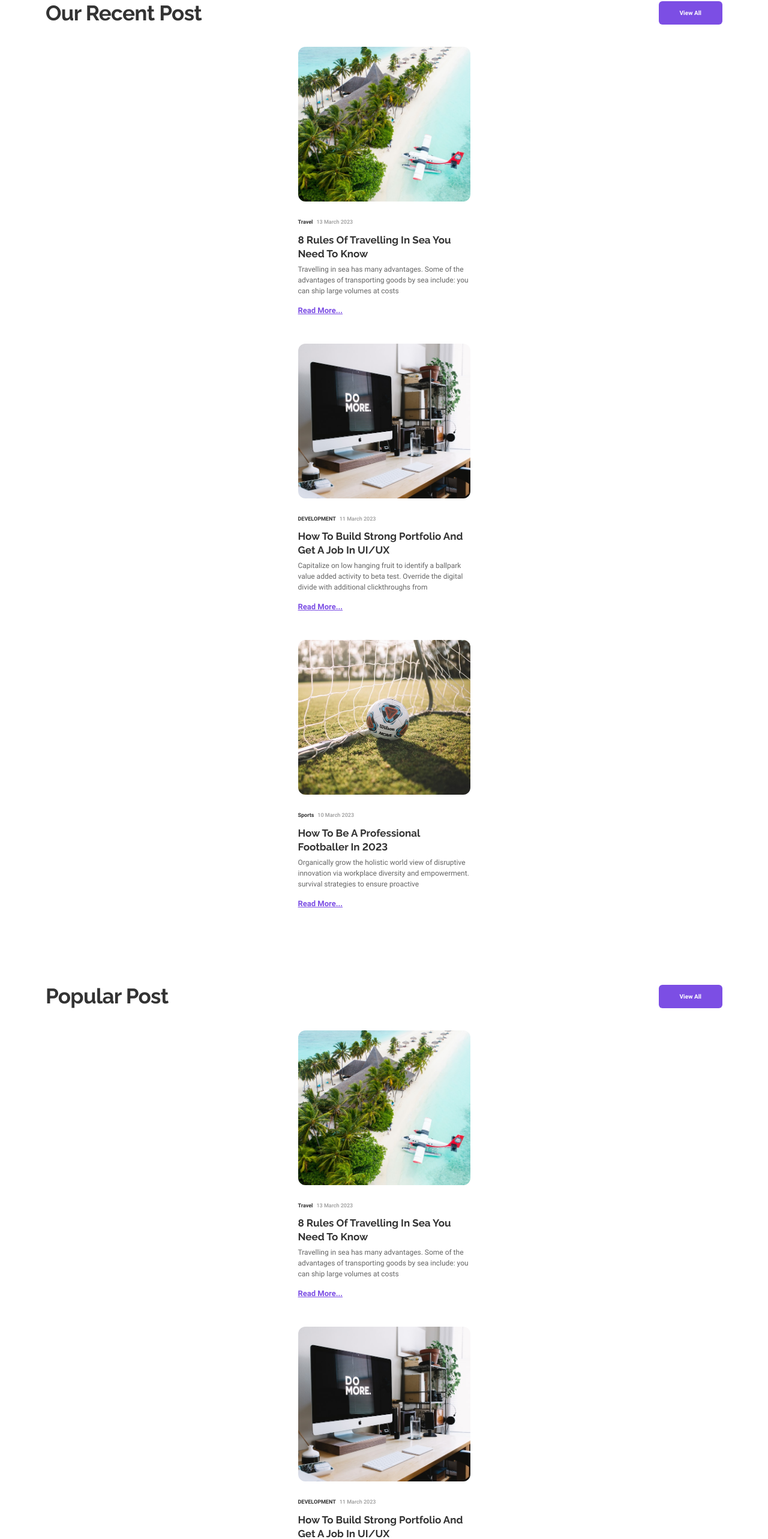
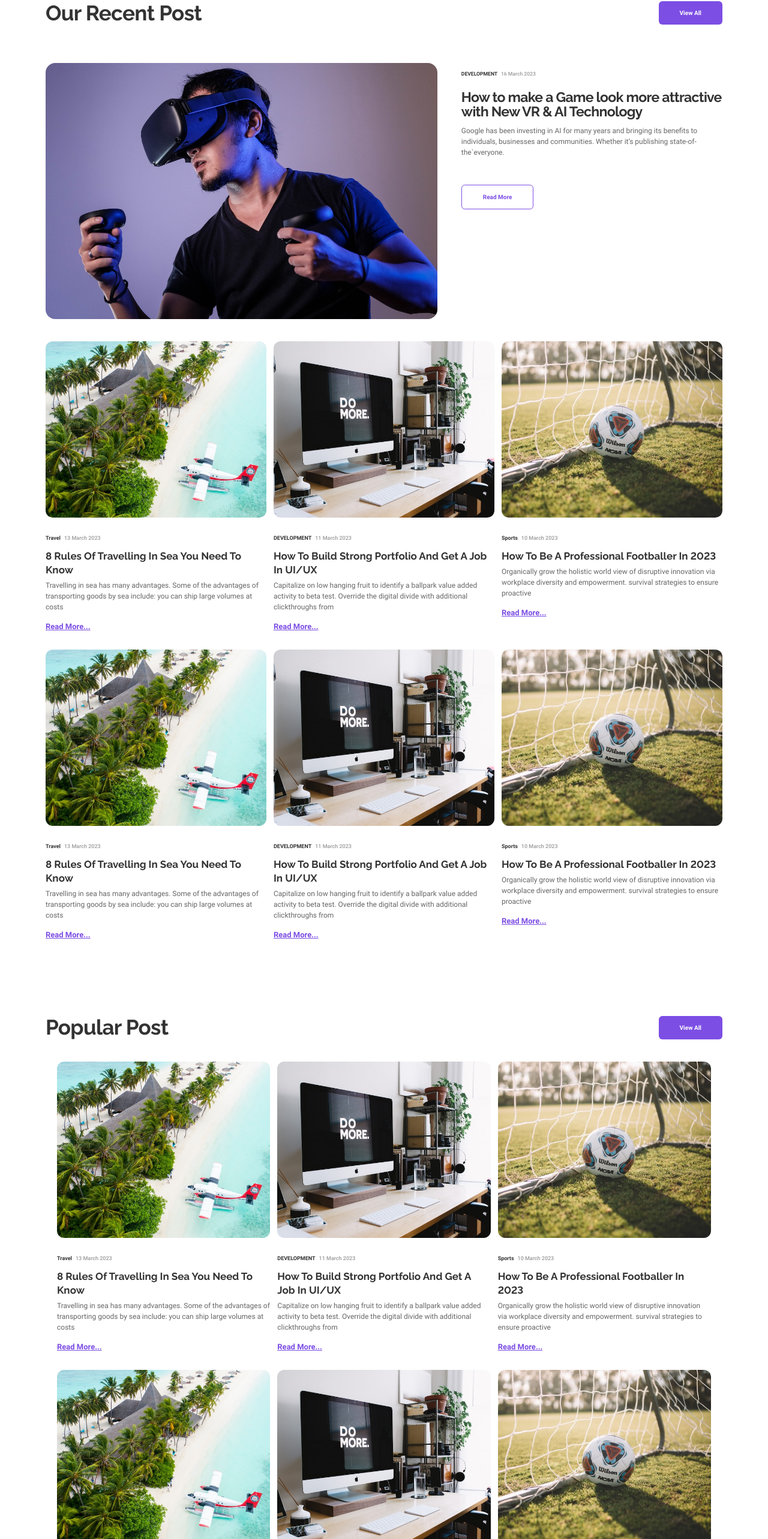
Before and after one commit to blog-vue-nest/frontend, a Vue app: page / in a window 1280 px wide. Shown: the part 1426-3992 px from the top of the page at 60% size. Built offline with nearby package versions, Linux system fonts and the light colour scheme.

Commit message:
add blogs section

```diff
--- a/src/components/MainPagePosts.vue
+++ b/src/components/MainPagePosts.vue
@@ -52,10 +52,35 @@ export default{
           2xl:text-[14px] 2xl:rounded-[8px] 2xl:py-[16px] 2xl:px-[48px]">View all</button>
         </div>
 
-        <div class="mt-[37px] mb-[57px] mx-[19px] flex flex-col items-center gap-[45px]">
-          <article class="w-[287px]">
+        <div class="hidden lg:block mt-[64px] 2xl:mt-[90px]">
+<article class="flex gap-[40px]">
+        <div class="w-[60%] 2xl:w-[55%]">
+          <!-- <img src="../assets/img/main-post.jpg" class="w-[293px] h-[200px] object-cover rounded-[5.5px]" alt="VR"> -->
+           <img src="../assets/img/main-post.jpg" class="w-full h-[427px] 2xl:h-[547px] object-cover rounded-[16px]" alt="VR">
+        </div>
+        <div class="mt-[12px] w-[40%] 2xl:mt-[16px] 2xl:w-[45%]">
+          <div class="flex gap-[5.74px] text-[8.6px] 2xl:text-[12px] leading-[150%]">
+            <span class="uppercase font-roboto-700 text-dark">Development</span>
+            <span class="font-roboto-500 text-light-gray">16 March 2023</span>
+          </div>
+          <h3 class="mt-[20px] font-raleway-700 text-dark text-[23px] leading-[24.3px] tracking-[-0.71px]
+          2xl:mt-[27px] 2xl:text-[32px] 2xl:leading-[45px] 2xl:tracking-[-1px]">How to make a Game look more attractive with New VR & AI Technology</h3>
+          <p class="mt-[10px] font-roboto-400 text-dark-gray text-[12px] leading-[150%] 2xl:mt-[13px] 2xl:text-[16px]">Google has been investing in AI for many years and bringing its benefits to individuals, businesses and communities. Whether it’s publishing state-of-the`everyone.
+</p>
+          <button class="mt-[45px] border-[0.718px] border-violet rounded-[5.744px] px-[35px] py-[12px] capitalize font-roboto-700 text-[10px] leading-[150%] text-violet
+          2xl:mt-[61px] 2xl:text-[14px] 2xl:px-[48px] 2xl:py-[16px] 2xl:rounded-[8px]">Read more</button>
+        </div>
+      </article>
+          <div>
+
+          </div>
+        </div>
+
+        <!-- <div class="mt-[37px] mb-[57px] mx-[19px] flex flex-col items-center gap-[45px]"> -->
+          <div class="mt-[37px] mb-[57px] mx-[19px] md:mx-0 grid grid-cols-1 justify-items-center lg:grid-cols-3 gap-y-[45px] lg:gap-y-[28px] lg:gap-x-[12px]">
+          <article class="w-auto">
             <div>
-              <img class="w-[287px] h-[258px] object-cover rounded-[12px]"src="../assets/img/plane.jpg" alt="Plane">
+              <img class="w-[100%] max-h-[258px] 2sm:max-h-[400px] lg:h-[23vw] object-cover rounded-[12px]"src="../assets/img/plane.jpg" alt="Plane">
             </div>
             <div class="mt-[28px] flex gap-[6px] text-[9px] leading-[150%]">
               <span class="font-roboto-700 text-dark">Travel</span>
@@ -66,9 +91,9 @@ export default{
             <button class="mt-[14px] capitalize font-roboto-700 text-violet text-[13px] leading-[150%] underline">Read more...</button>
           </article>
 
-          <article class="w-[287px]">
+          <article class="w-auto">
             <div>
-              <img class="w-[287px] h-[258px] object-cover rounded-[12px]"src="../assets/img/Macbook.jpg" alt="Macbook">
+              <img class="w-[100%] max-h-[258px] 2sm:max-h-[400px] lg:h-[23vw] object-cover rounded-[12px]"src="../assets/img/Macbook.jpg" alt="Macbook">
             </div>
             <div class="mt-[28px] flex gap-[6px] text-[9px] leading-[150%]">
               <span class="font-roboto-700 text-dark">DEVELOPMENT</span>
@@ -79,9 +104,50 @@ export default{
             <button class="mt-[14px] capitalize font-roboto-700 text-violet text-[13px] leading-[150%] underline">Read more...</button>
           </article>
 
-          <article class="w-[287px]">
+          <article class="w-auto">
             <div>
-              <img class="w-[287px] h-[258px] object-cover rounded-[12px]"src="../assets/img/ball.jpg" alt="Ball">
+              <img class="w-[100%] max-h-[258px] 2sm:max-h-[400px] lg:h-[23vw] object-cover rounded-[12px]"src="../assets/img/ball.jpg" alt="Ball">
+            </div>
+            <div class="mt-[28px] flex gap-[6px] text-[9px] leading-[150%]">
+              <span class="font-roboto-700 text-dark">Sports</span>
+              <span class="font-roboto-500 text-light-gray">10 March 2023</span>
+            </div>
+            <h3 class="mt-[11px] capitalize font-raleway-700 text-dark text-[17px] leading-[23px] lining-nums proportional-nums">How to Be a Professional Footballer in 2023</h3>
+            <p class="mt-[5px] font-roboto-400 text-dark-gray text-[12px] leading-[150%]">Organically grow the holistic world view of disruptive innovation via workplace diversity and empowerment. survival strategies to ensure proactive</p>
+            <button class="mt-[14px] capitalize font-roboto-700 text-violet text-[13px] leading-[150%] underline">Read more...</button>
+          </article>
+
+
+
+           <article class="w-auto">
+            <div>
+              <img class="w-[100%] max-h-[258px] 2sm:max-h-[400px] lg:h-[23vw] object-cover rounded-[12px]"src="../assets/img/plane.jpg" alt="Plane">
+            </div>
+            <div class="mt-[28px] flex gap-[6px] text-[9px] leading-[150%]">
+              <span class="font-roboto-700 text-dark">Travel</span>
+              <span class="font-roboto-500 text-light-gray">13 March 2023</span>
+            </div>
+            <h3 class="mt-[11px] capitalize font-raleway-700 text-dark text-[17px] leading-[23px] lining-nums proportional-nums">8 Rules of Travelling In Sea You Need To Know</h3>
+            <p class="mt-[5px] font-roboto-400 text-dark-gray text-[12px] leading-[150%]">Travelling in sea has many advantages. Some of the advantages of transporting goods by sea include: you can ship large volumes at costs </p>
+            <button class="mt-[14px] capitalize font-roboto-700 text-violet text-[13px] leading-[150%] underline">Read more...</button>
+          </article>
+
+          <article class="w-auto">
+            <div>
+              <img class="w-[100%] max-h-[258px] 2sm:max-h-[400px] lg:h-[23vw] object-cover rounded-[12px]"src="../assets/img/Macbook.jpg" alt="Macbook">
+            </div>
+            <div class="mt-[28px] flex gap-[6px] text-[9px] leading-[150%]">
+              <span class="font-roboto-700 text-dark">DEVELOPMENT</span>
+              <span class="font-roboto-500 text-light-gray">11 March 2023</span>
+            </div>
+            <h3 class="mt-[11px] capitalize font-raleway-700 text-dark text-[17px] leading-[23px] lining-nums proportional-nums">How to build strong portfolio and get a Job in UI/UX</h3>
+            <p class="mt-[5px] font-roboto-400 text-dark-gray text-[12px] leading-[150%]">Capitalize on low hanging fruit to identify a ballpark value added activity to beta test. Override the digital divide with additional clickthroughs from </p>
+            <button class="mt-[14px] capitalize font-roboto-700 text-violet text-[13px] leading-[150%] underline">Read more...</button>
+          </article>
+
+          <article class="w-auto">
+            <div>
+              <img class="w-[100%] max-h-[258px] 2sm:max-h-[400px] lg:h-[23vw] object-cover rounded-[12px]"src="../assets/img/ball.jpg" alt="Ball">
             </div>
             <div class="mt-[28px] flex gap-[6px] text-[9px] leading-[150%]">
               <span class="font-roboto-700 text-dark">Sports</span>
@@ -104,10 +170,10 @@ export default{
           2xl:text-[14px] 2xl:rounded-[8px] 2xl:py-[16px] 2xl:px-[48px]">View all</button>
         </div>
 
-        <div class="mt-[37px] mb-[57px] mx-[19px] flex flex-col items-center gap-[45px]">
-          <article class="w-[287px]">
+       <div class="mt-[37px] mb-[57px] mx-[19px] grid grid-cols-1 justify-items-center lg:grid-cols-3 gap-y-[45px] lg:gap-y-[28px] lg:gap-x-[12px]">
+          <article class="w-auto">
             <div>
-              <img class="w-[287px] h-[258px] object-cover rounded-[12px]"src="../assets/img/plane.jpg" alt="Plane">
+              <img class="w-[100%] max-h-[258px] 2sm:max-h-[400px] lg:h-[23vw] object-cover rounded-[12px]"src="../assets/img/plane.jpg" alt="Plane">
             </div>
             <div class="mt-[28px] flex gap-[6px] text-[9px] leading-[150%]">
               <span class="font-roboto-700 text-dark">Travel</span>
@@ -118,9 +184,9 @@ export default{
             <button class="mt-[14px] capitalize font-roboto-700 text-violet text-[13px] leading-[150%] underline">Read more...</button>
           </article>
 
-          <article class="w-[287px]">
+          <article class="w-auto">
             <div>
-              <img class="w-[287px] h-[258px] object-cover rounded-[12px]"src="../assets/img/Macbook.jpg" alt="Macbook">
+              <img class="w-[100%] max-h-[258px] 2sm:max-h-[400px] lg:h-[23vw] object-cover rounded-[12px]"src="../assets/img/Macbook.jpg" alt="Macbook">
             </div>
             <div class="mt-[28px] flex gap-[6px] text-[9px] leading-[150%]">
               <span class="font-roboto-700 text-dark">DEVELOPMENT</span>
@@ -131,9 +197,50 @@ export default{
             <button class="mt-[14px] capitalize font-roboto-700 text-violet text-[13px] leading-[150%] underline">Read more...</button>
           </article>
 
-          <article class="w-[287px]">
+          <article class="w-auto">
             <div>
-              <img class="w-[287px] h-[258px] object-cover rounded-[12px]"src="../assets/img/ball.jpg" alt="Ball">
+              <img class="w-[100%] max-h-[258px] 2sm:max-h-[400px] lg:h-[23vw] object-cover rounded-[12px]"src="../assets/img/ball.jpg" alt="Ball">
+            </div>
+            <div class="mt-[28px] flex gap-[6px] text-[9px] leading-[150%]">
+              <span class="font-roboto-700 text-dark">Sports</span>
+              <span class="font-roboto-500 text-light-gray">10 March 2023</span>
+            </div>
+            <h3 class="mt-[11px] capitalize font-raleway-700 text-dark text-[17px] leading-[23px] lining-nums proportional-nums">How to Be a Professional Footballer in 2023</h3>
+            <p class="mt-[5px] font-roboto-400 text-dark-gray text-[12px] leading-[150%]">Organically grow the holistic world view of disruptive innovation via workplace diversity and empowerment. survival strategies to ensure proactive</p>
+            <button class="mt-[14px] capitalize font-roboto-700 text-violet text-[13px] leading-[150%] underline">Read more...</button>
+          </article>
+
+
+
+           <article class="w-auto">
+            <div>
+              <img class="w-[100%] max-h-[258px] 2sm:max-h-[400px] lg:h-[23vw] object-cover rounded-[12px]"src="../assets/img/plane.jpg" alt="Plane">
+            </div>
+            <div class="mt-[28px] flex gap-[6px] text-[9px] leading-[150%]">
+              <span class="font-roboto-700 text-dark">Travel</span>
+              <span class="font-roboto-500 text-light-gray">13 March 2023</span>
+            </div>
+            <h3 class="mt-[11px] capitalize font-raleway-700 text-dark text-[17px] leading-[23px] lining-nums proportional-nums">8 Rules of Travelling In Sea You Need To Know</h3>
+            <p class="mt-[5px] font-roboto-400 text-dark-gray text-[12px] leading-[150%]">Travelling in sea has many advantages. Some of the advantages of transporting goods by sea include: you can ship large volumes at costs </p>
+            <button class="mt-[14px] capitalize font-roboto-700 text-violet text-[13px] leading-[150%] underline">Read more...</button>
+          </article>
+
+          <article class="w-auto">
+            <div>
+              <img class="w-[100%] max-h-[258px] 2sm:max-h-[400px] lg:h-[23vw] object-cover rounded-[12px]"src="../assets/img/Macbook.jpg" alt="Macbook">
+            </div>
+            <div class="mt-[28px] flex gap-[6px] text-[9px] leading-[150%]">
+              <span class="font-roboto-700 text-dark">DEVELOPMENT</span>
+              <span class="font-roboto-500 text-light-gray">11 March 2023</span>
+            </div>
+            <h3 class="mt-[11px] capitalize font-raleway-700 text-dark text-[17px] leading-[23px] lining-nums proportional-nums">How to build strong portfolio and get a Job in UI/UX</h3>
+            <p class="mt-[5px] font-roboto-400 text-dark-gray text-[12px] leading-[150%]">Capitalize on low hanging fruit to identify a ballpark value added activity to beta test. Override the digital divide with additional clickthroughs from </p>
+            <button class="mt-[14px] capitalize font-roboto-700 text-violet text-[13px] leading-[150%] underline">Read more...</button>
+          </article>
+
+          <article class="w-auto">
+            <div>
+              <img class="w-[100%] max-h-[258px] 2sm:max-h-[400px] lg:h-[23vw] object-cover rounded-[12px]"src="../assets/img/ball.jpg" alt="Ball">
             </div>
             <div class="mt-[28px] flex gap-[6px] text-[9px] leading-[150%]">
               <span class="font-roboto-700 text-dark">Sports</span>
```
